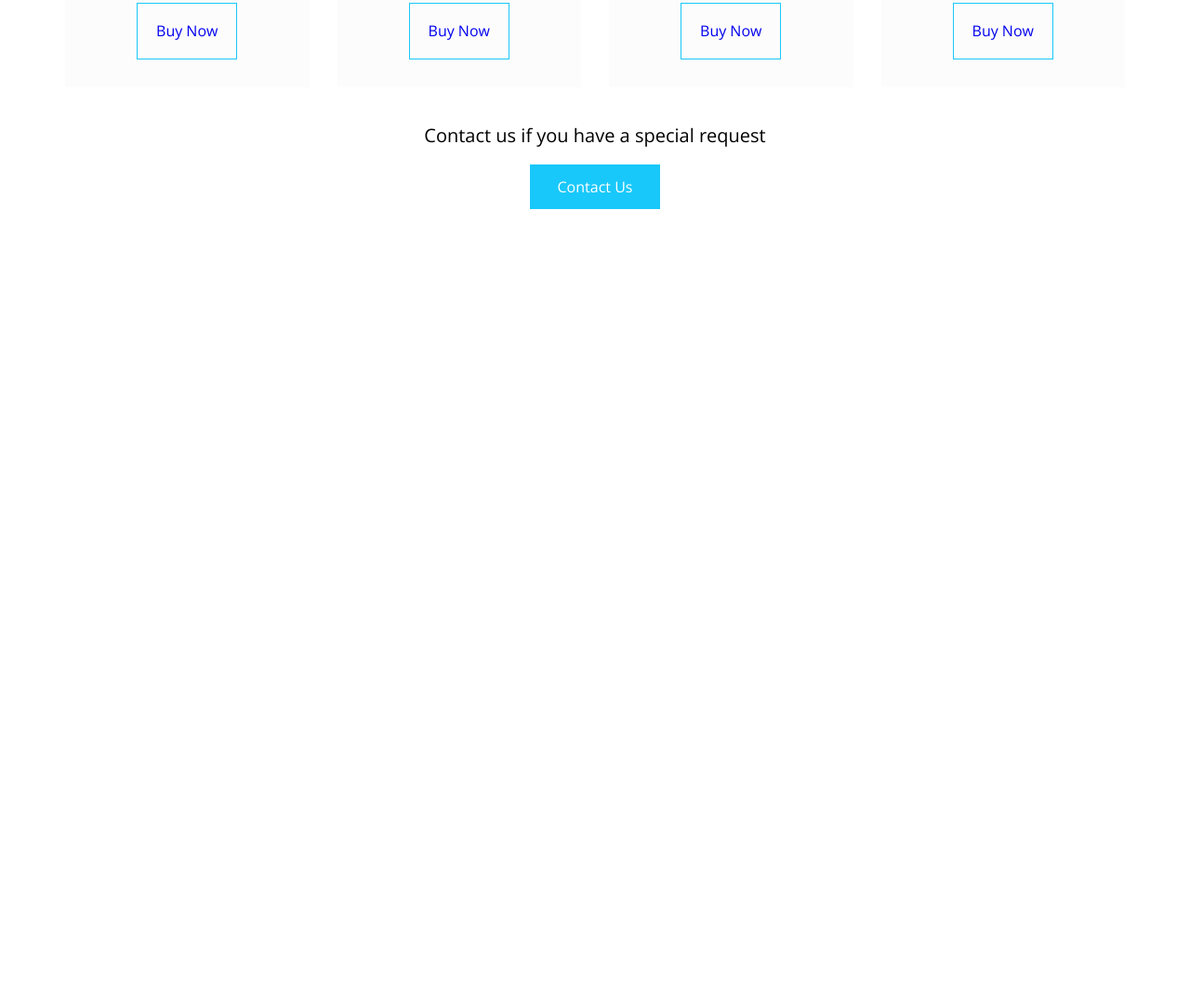
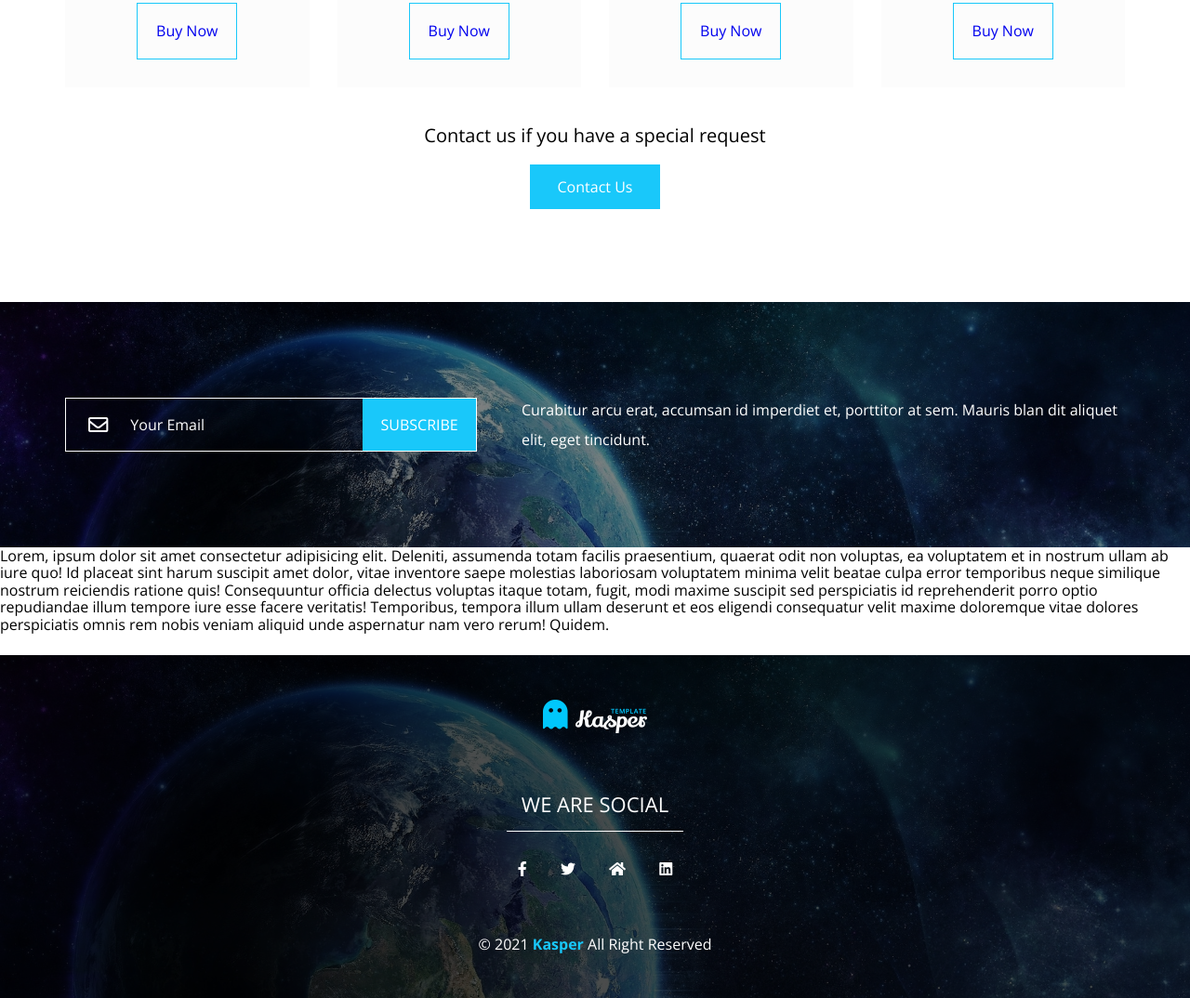
Before and after one commit to AyaZayed/Kasper-Elzero-Second-HTML-and-CSS-Template, a plain HTML site: page index.html in a window 1280 px wide. Shown: the part 7456-8530 px from the top of the page at 93% size. Before the commit the page ends 7781 px from the top, so only its background shows below. Drawn offline with nearby package versions, Linux system fonts and the light colour scheme.

Commit message:
subscribe section and footer

```diff
--- a/css/styles.css
+++ b/css/styles.css
@@ -833,3 +833,114 @@ p {
   width: fit-content;
   text-decoration: none;
 }
+
+.email-section,
+footer {
+  background: url(../images/subscribe.jpg) no-repeat;
+  background-size: cover;
+  background-blend-mode: multiply;
+  color: #fff;
+}
+
+.email-section {
+  background-color: rgba(0, 0, 0, 50%);
+
+  padding-top: var(--section-padding);
+  padding-bottom: var(--section-padding);
+}
+
+.email-section .container {
+  display: flex;
+  align-items: center;
+}
+
+@media (max-width: 991px) {
+  .email-section .container {
+    flex-direction: column;
+    text-align: center;
+  }
+  .email-section form {
+    margin-bottom: 2rem;
+  }
+}
+
+.email-section form {
+  border: 1px solid #fff;
+  display: flex;
+  align-items: center;
+}
+
+.email-section form i {
+  margin: 0 1.5rem;
+}
+
+.email-section form input[type="email"] {
+  border: none;
+  background: none;
+  caret-color: var(--bright-blue);
+  width: 250px;
+  color: #fff;
+  height: 100%;
+}
+
+.email-section form input[type="email"]:focus,
+.email-section form input[type="submit"]:focus {
+  outline: none;
+}
+
+.email-section form input[type="email"]::placeholder {
+  color: #fff;
+}
+
+.email-section form input[type="submit"] {
+  padding: 1.2rem;
+  background-color: var(--bright-blue);
+  color: #fff;
+  border: none;
+  text-transform: uppercase;
+}
+
+.email-section p {
+  line-height: 2;
+  margin-left: 3rem;
+  margin-bottom: 0;
+}
+
+footer {
+  background-color: rgba(0, 0, 0, 70%);
+  padding: 3rem;
+  display: flex;
+  flex-direction: column;
+  align-items: center;
+}
+
+footer img {
+  margin-bottom: 3rem;
+}
+
+footer h3 {
+  font-weight: normal;
+  text-transform: uppercase;
+  margin-bottom: 1rem;
+  font-size: 22px;
+  border-bottom: 1px solid #fff;
+  padding: 1rem;
+}
+
+footer .social-icons i {
+  margin: 1rem;
+  margin-bottom: 4rem;
+}
+
+footer .social-icons i:hover {
+  color: var(--bright-blue);
+}
+
+footer p {
+  margin-bottom: 0;
+}
+
+footer p span {
+  color: var(--bright-blue);
+  font-weight: 600;
+}
--- a/index.html
+++ b/index.html
@@ -392,6 +392,38 @@
                 </div>
             </div>
         </div>
+        <div class="email-section">
+            <div class="container">
+                <form action="">
+                    <i class="far fa-envelope fa-lg"></i>
+                    <input type="email" name="email" id="email" placeholder="Your Email">
+                    <input type="submit" value="Subscribe">
+                </form>
+                <p>Curabitur arcu erat, accumsan id imperdiet et, porttitor at sem. Mauris blan dit aliquet elit, eget
+                    tincidunt.</p>
+            </div>
+        </div>
+        <div class="contact-section">
+            <p>Lorem, ipsum dolor sit amet consectetur adipisicing elit. Deleniti, assumenda totam facilis praesentium,
+                quaerat odit non voluptas, ea voluptatem et in nostrum ullam ab iure quo! Id placeat sint harum suscipit
+                amet dolor, vitae inventore saepe molestias laboriosam voluptatem minima velit beatae culpa error
+                temporibus neque similique nostrum reiciendis ratione quis! Consequuntur officia delectus voluptas
+                itaque totam, fugit, modi maxime suscipit sed perspiciatis id reprehenderit porro optio repudiandae
+                illum tempore iure esse facere veritatis! Temporibus, tempora illum ullam deserunt et eos eligendi
+                consequatur velit maxime doloremque vitae dolores perspiciatis omnis rem nobis veniam aliquid unde
+                aspernatur nam vero rerum! Quidem.</p>
+        </div>
+        <footer class="footer">
+            <img src="images/logo.png" alt="kasper logo">
+            <h3>we are social</h3>
+            <div class="social-icons">
+                <i class="fab fa-facebook-f"></i>
+                <i class="fab fa-twitter"></i>
+                <i class="fas fa-home"></i>
+                <i class="fab fa-linkedin"></i>
+            </div>
+            <p>© 2021 <span>Kasper</span> All Right Reserved</p>
+        </footer>
     </main>
 </body>
 
```
